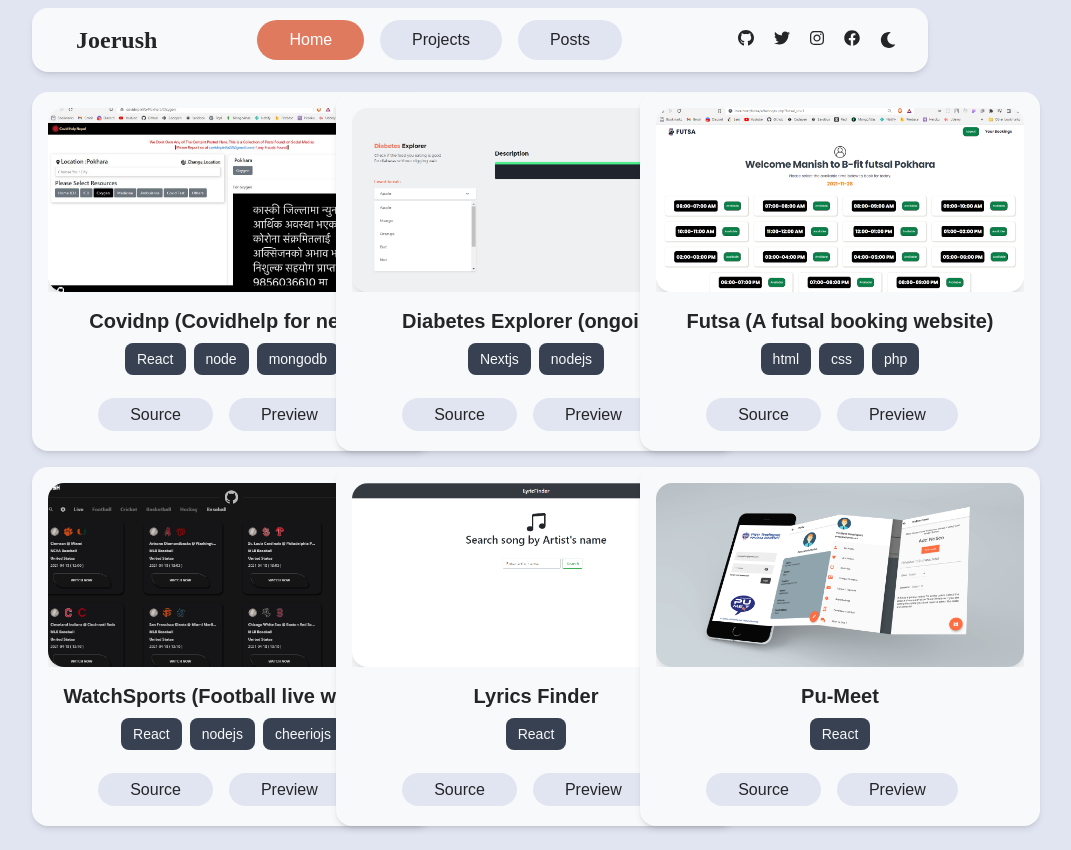
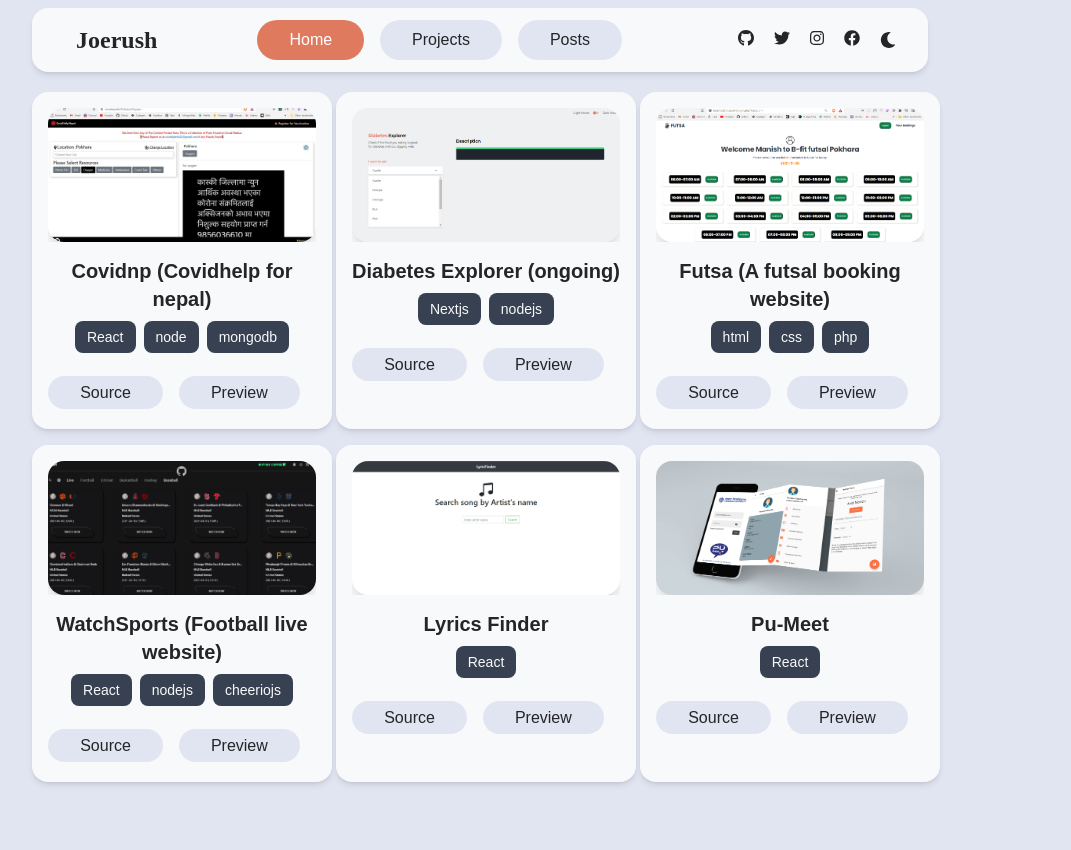
Before and after one commit to joerush18/portfolio-nextjs, a Next.js app: page /projects in a window 1280 px wide. Shown: the whole page, without its empty margins (160-1231 px from the left). After the commit the page ends 806 px from the top, so only its background shows below. Built offline with nearby package versions, Linux system fonts and the light colour scheme.

Commit message:
small fix man

```diff
--- a/components/Body.tsx
+++ b/components/Body.tsx
@@ -76,7 +76,7 @@ const Body = () => {
           <Box title="aws" />
           <Box title="heroku" />
         </Wrapper>
-        <div className="container my-4 flex items-center justify-center space-x-2 w-[490px] md:w-full">
+        <div className="container my-4 flex items-center justify-center space-x-2 w-[470px] md:w-full">
           <span>Made with</span>
           <FontAwesomeIcon
             icon={faHeart}
--- a/components/Card.tsx
+++ b/components/Card.tsx
@@ -4,7 +4,7 @@ import Flip from "react-reveal/Flip";
 const Card = ({ imageSrc, title, tags, sourceLink, previewLink }) => {
   return (
     <Flip right>
-      <div className="w-[420px]  md:min-h-[315px] md:max-w-[400px] bg-backgroundContent rounded-2xl shadow-md p-4 text-center ml-16 sm:ml-0 ">
+      <div className="w-[470px]  md:min-h-[315px] md:w-[300px] bg-backgroundContent rounded-2xl shadow-md p-4 text-center sm:ml-0 ">
         <Image
           src={imageSrc ? imageSrc : "/images/futsa.png"}
           width="500px"
--- a/pages/projects.tsx
+++ b/pages/projects.tsx
@@ -49,7 +49,7 @@ const projectsData = [
 const Projects = () => {
   return (
     <>
-      <div className="grid md:grid-cols-2 xl:grid-cols-3  place-content-center gap-4 mt-5 pb-6">
+      <div className="grid md:grid-cols-2 xl:grid-cols-3 2xl:grid-cols-4 gap-4 mt-5 pb-6">
         {projectsData.map((project, index) => {
           return (
             <Card
```
